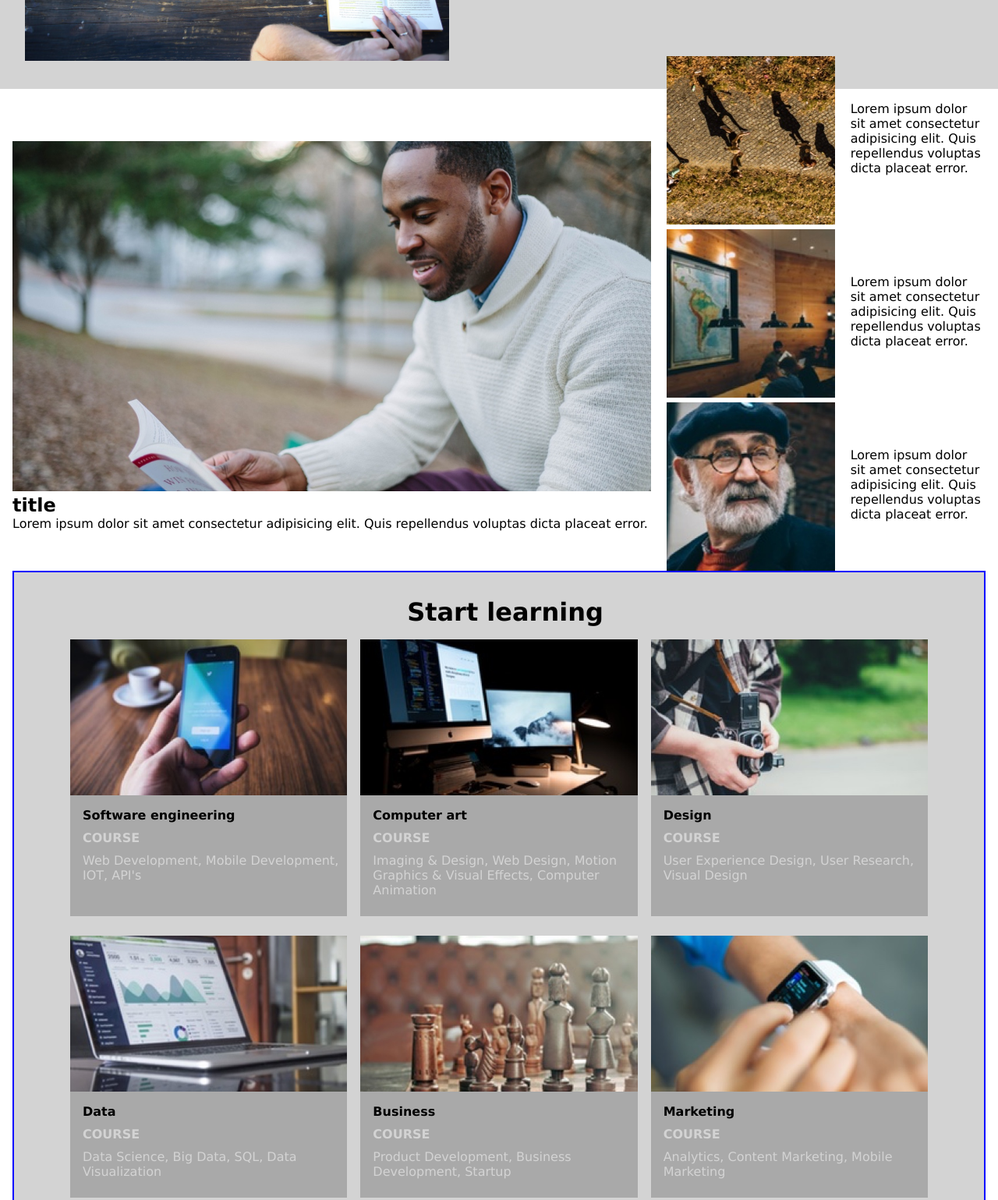
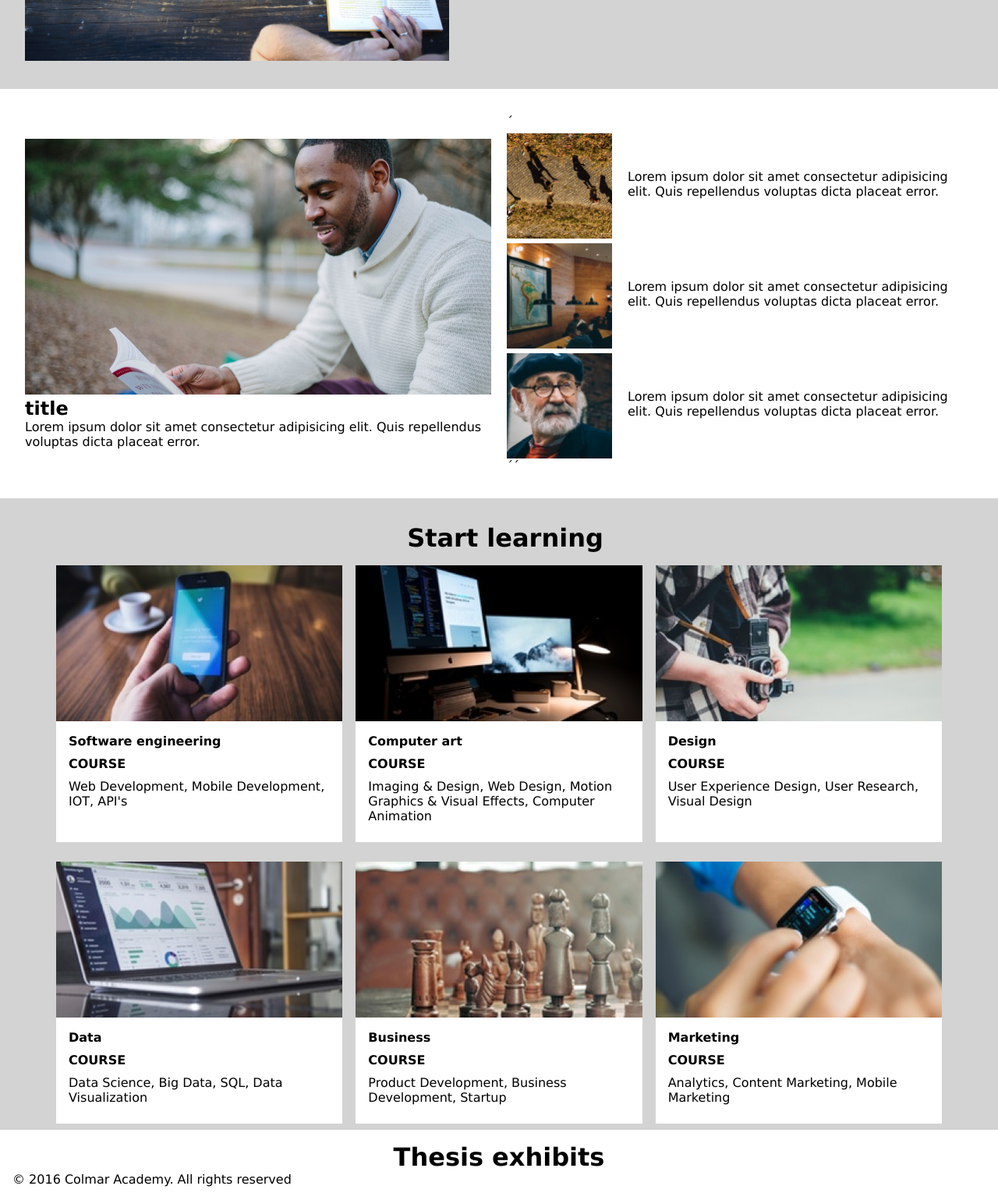
Before and after one commit to AndersKoo/capstone, a plain HTML site: page index.html in a window 1280 px wide. Shown: the part 420-1959 px from the top of the page at 78% size. Drawn offline with Linux system fonts and the light colour scheme.

Commit message:
final draft

```diff
--- a/index.html
+++ b/index.html
@@ -8,7 +8,7 @@
     <title>Document</title>
   </head>
   <body>
-        <div class="menubar">
+    <div class="menubar">
       <div class="logo">
         <a href="">LOGO <img src="" alt="" /></a>
       </div>
@@ -22,7 +22,7 @@
       <a href="" class="text-links">Sign in</a>
       <img class="icons" src="./assets/img/ic-login.svg" alt="" />
     </div>
-        <div class="header-1">
+    <div class="header-1">
       <div class="banner-image-container">
         <img class="banner-image" src="./assets/img/banner.jpg" alt="" />
       </div>
@@ -40,7 +40,7 @@
         </div>
       </div>
     </div>
-      <div class="header-2">
+
     <div class="main">
       <div class="home">
         <div class="left">
@@ -56,27 +56,43 @@
           </p>
         </div>
         <div class="right">
-          <h3 class="heading-3"></h3>
           <div class="lists">
-            <div class="container">
-      <!--       <h2>News</h2> -->
+            ´
             <div class="list">
-              <img class="image" src="./assets/img/information-orientation.jpg" alt="" />
-              <p>Lorem ipsum dolor sit amet consectetur adipisicing elit. Quis
-                repellendus voluptas dicta placeat error.</p>
+              <img
+                class="image"
+                src="./assets/img/information-orientation.jpg"
+                alt=""
+              />
+              <p>
+                Lorem ipsum dolor sit amet consectetur adipisicing elit. Quis
+                repellendus voluptas dicta placeat error.
+              </p>
             </div>
             <div class="list">
-              <img class="image" src="./assets/img/information-campus.jpg" alt="" />
-              <p>Lorem ipsum dolor sit amet consectetur adipisicing elit. Quis
-                repellendus voluptas dicta placeat error.</p>
+              <img
+                class="image"
+                src="./assets/img/information-campus.jpg"
+                alt=""
+              />
+              <p>
+                Lorem ipsum dolor sit amet consectetur adipisicing elit. Quis
+                repellendus voluptas dicta placeat error.
+              </p>
             </div>
             <div class="list">
-              <img class="image" src="./assets/img/information-guest-lecture.jpg" alt="" />
+              <img
+                class="image"
+                src="./assets/img/information-guest-lecture.jpg"
+                alt=""
+              />
 
-              <p>Lorem ipsum dolor sit amet consectetur adipisicing elit. Quis
-                repellendus voluptas dicta placeat error.</p>
+              <p>
+                Lorem ipsum dolor sit amet consectetur adipisicing elit. Quis
+                repellendus voluptas dicta placeat error.
+              </p>
             </div>
-          </div>
+            ´´
           </div>
         </div>
       </div>
--- a/style.css
+++ b/style.css
@@ -23,7 +23,6 @@ body {
   .header-1-info-container {
     width: 100%;
     padding: 0 3em;
-    /*  text-align: left; */
   }
 
   .header-1-info {
@@ -77,7 +76,6 @@ body {
 .information-orientation {
   position: relative;
   height: 500px;
-  /*   background-image: url('./assets/img/information-orientation-mobile.jpg'); */
   object-fit: contain;
   background-position: center;
   background-repeat: no-repeat;
@@ -86,7 +84,6 @@ body {
 .information-orientation-2 {
   position: relative;
   height: 500px;
-  /*   background-image: url('./assets/img/information-orientation.jpg'); */
   content: 'image';
   object-fit: contain;
   background-position: center;
@@ -97,7 +94,6 @@ body {
 .information-orientation-3 {
   position: relative;
   height: 500px;
-  /*   background-image: url('./assets/img/information-orientation.jpg'); */
   content: 'image';
   object-fit: contain;
   background-position: center;
@@ -108,8 +104,6 @@ body {
   .information-orientation {
     position: relative;
     height: 500px;
-    /*     border: 4px solid red; */
-    /*    background-image: url('./assets/img/information-orientation.jpg'); */
     content: 'image';
     object-fit: contain;
     background-position: center;
@@ -119,8 +113,6 @@ body {
   .information-orientation-2 {
     position: relative;
     height: 500px;
-    /*  border: 4px solid red; */
-    /*     background-image: url('./assets/img/information-guest-lecture.jpg'); */
     content: 'image';
     object-fit: contain;
     background-position: center;
@@ -131,7 +123,6 @@ body {
     position: relative;
     height: 500px;
     border: 4px solid red;
-    /*     background-image: url('./assets/img/information-guest-lecture.jpg'); */
     content: 'image';
     object-fit: contain;
     background-position: center;
@@ -227,27 +218,29 @@ body {
     display: none;
   }
 
-  /*   .news {
+  .home {
     display: grid;
-    grid-template-columns: 2fr 1fr;
-    gap: 40px;
-  } */
+    grid-template-columns: 1fr;
+  }
+
+  .list .image {
+    width: 100%;
+  }
 }
 @media all and (min-width: 1100px) {
   .home {
     display: grid;
-    grid-template-columns: 2fr 1fr;
+    grid-template-columns: 1fr 1fr;
     gap: 20px;
     align-items: center;
-    /*     border: 2px solid blue; */
   }
-  .container {
-    margin-top: -4em;
+  .main {
+    padding: 2rem 2rem 2rem;
   }
 
   .list {
     display: grid;
-    grid-template-columns: 1fr 2fr;
+    grid-template-columns: 0fr 1fr;
     align-items: center;
     column-gap: 20px;
   }
@@ -257,14 +250,12 @@ body {
   }
 
   .list .image {
-    /*     width: 217px; */
     object-fit: contain;
     margin-top: 6px;
-    width: 216px;
+    width: 135px;
   }
   .article-image {
     width: 100%;
-    /*     max-width: 1000px; */
   }
 
   .article-image-right {
@@ -284,7 +275,7 @@ body {
   .main-news-mobile {
     display: none;
   }
-  /*   .header-2-grid {
+  /* .header-2-grid {
     display: grid;
     grid-template-columns: 800px 400px;
     grid-template-rows: repeat(4, 200px);
@@ -315,15 +306,13 @@ body {
 
 @media all and (min-width: 1100px) {
   .middle {
-    border: 2px solid blue;
+    /*   border: 2px solid blue; */
     background-color: lightgray;
   }
 
   .row {
-    /*  border: 4px solid red; */
     padding-top: 2rem;
     background-color: white;
-    /*  padding-left: 4.5rem; */
   }
 
   .row .title {
@@ -332,13 +321,13 @@ body {
   }
 
   .row .type {
-    color: lightgray;
+    color: black;
     padding: 10px 0 10px 0;
     font-weight: bold;
   }
 
   .row .description {
-    color: lightgray;
+    color: black;
   }
 
   .container-grid {
@@ -351,7 +340,6 @@ body {
   .start-learning-img {
     width: 100%;
     background-image: url('./assets/img/course-computer-art.jpg');
-
     height: 200px;
     object-fit: contain;
     background-position: center;
@@ -360,9 +348,7 @@ body {
   }
   .start-learning-img-2 {
     width: 100%;
-    /*     border: 4px solid red; */
     background-image: url('./assets/img/course-software.jpg');
-
     height: 200px;
     object-fit: contain;
     background-position: center;
@@ -371,8 +357,6 @@ body {
   }
   .start-learning-img-3 {
     width: 100%;
-    /*     border: 4px solid red; */
-
     background-image: url('./assets/img/course-design.jpg');
     height: 200px;
     object-fit: contain;
@@ -382,7 +366,6 @@ body {
   }
   .start-learning-img-4 {
     width: 100%;
-    /*     border: 4px solid red; */
     background-image: url('./assets/img/course-data.jpg');
     height: 200px;
     object-fit: contain;
@@ -392,7 +375,6 @@ body {
   }
   .start-learning-img-5 {
     width: 100%;
-    /*     border: 4px solid red; */
     background-image: url('./assets/img/course-business.jpg');
     height: 200px;
     object-fit: contain;
@@ -402,7 +384,6 @@ body {
   }
   .start-learning-img-6 {
     width: 100%;
-    /*     border: 4px solid red; */
     background-image: url('./assets/img/course-marketing.jpg');
     height: 200px;
     object-fit: contain;
@@ -418,7 +399,7 @@ body {
 
 .container-grid .row {
   padding: 0 0 1.5rem;
-  background-color: darkgrey;
+  background-color: white;
   margin: 0 0 0.5rem 0;
 }
 
```
